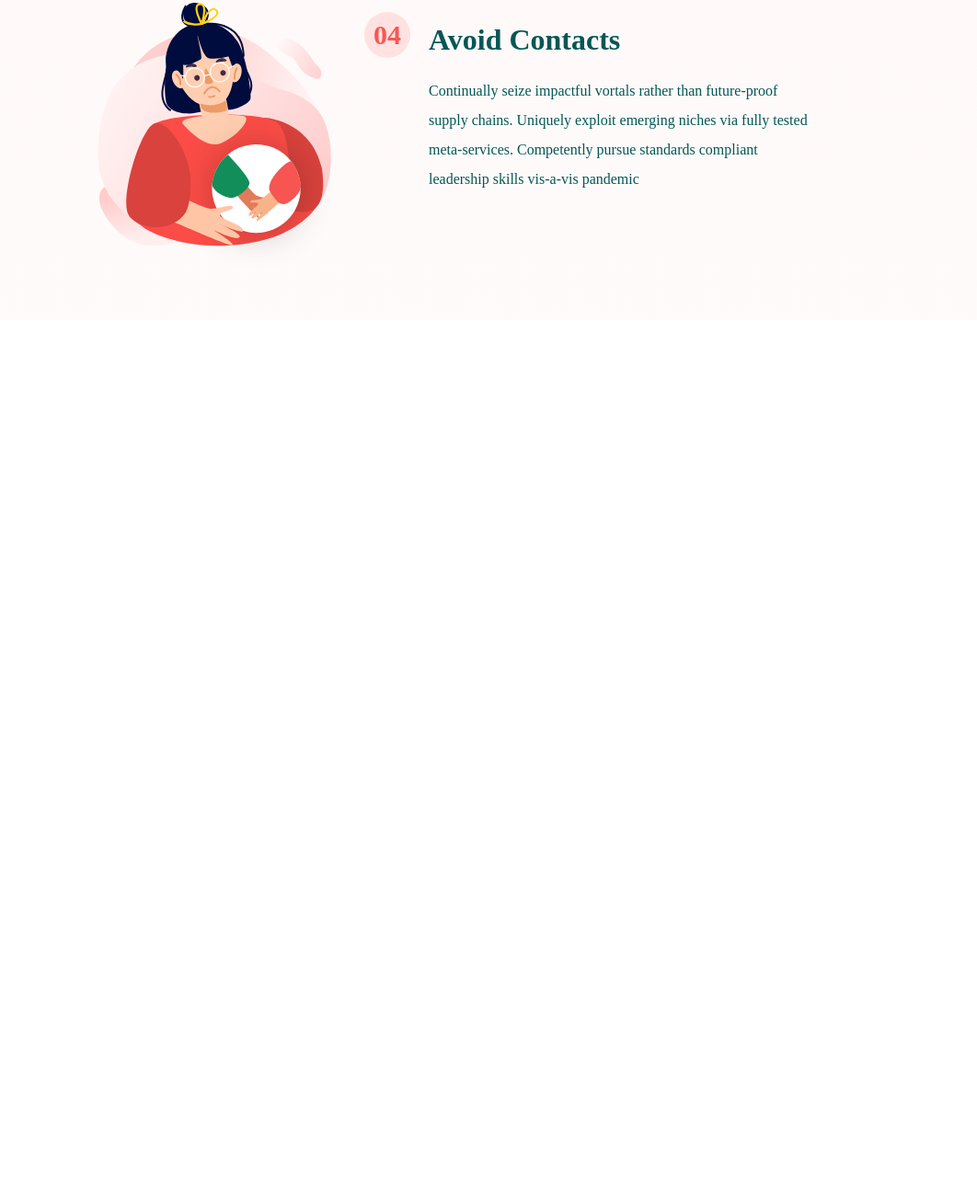
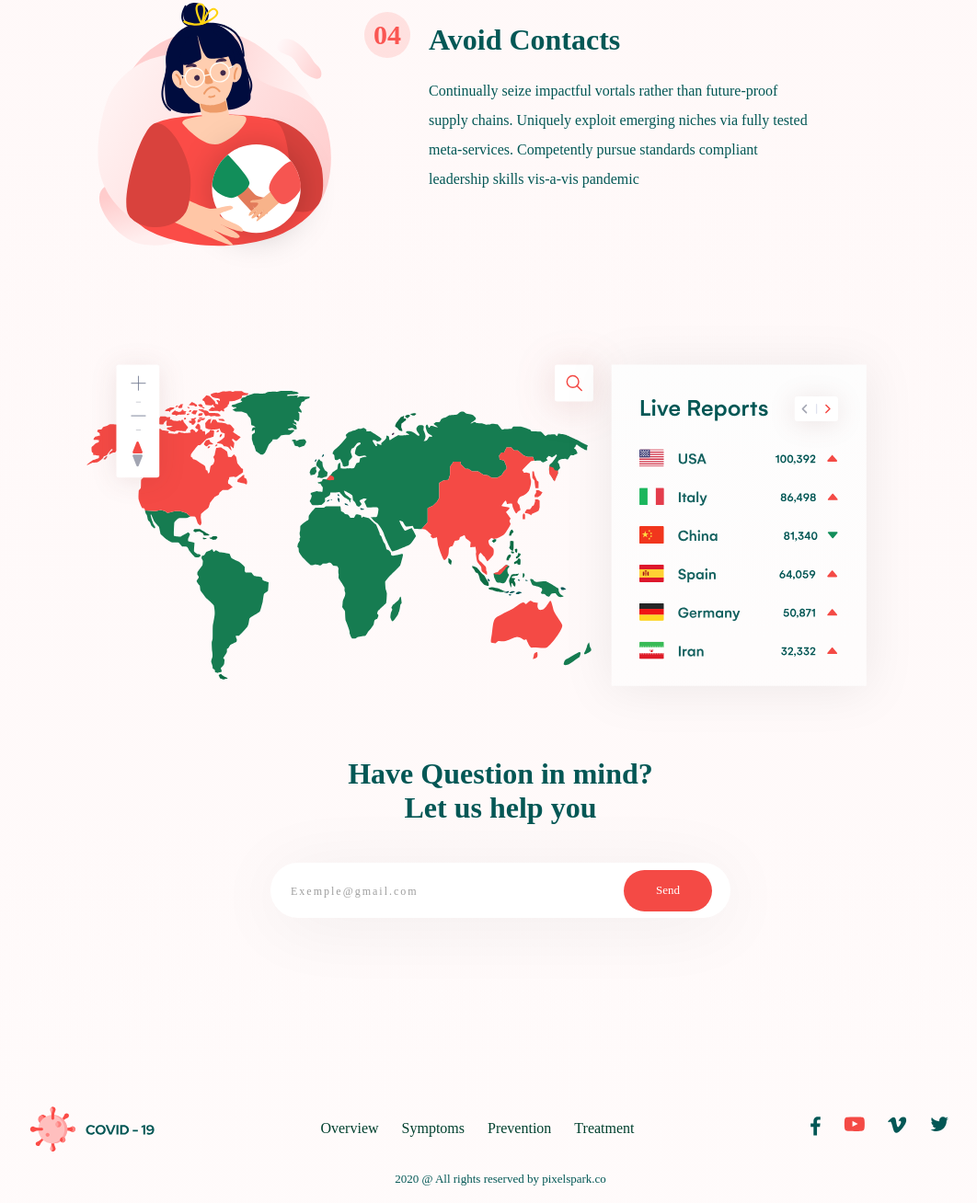
Before and after one commit to UmidjonEsirgapov/covid-19, a plain HTML site: page index.html in a window 1280 px wide. Shown: the part 4283-5591 px from the top of the page at 92% size, without its empty margins (96-1158 px from the left). Before the commit the page ends 4631 px from the top, so only its background shows below. Drawn offline with Linux system fonts and the light colour scheme.

Commit message:
Yarim tayyor maxsulot :)

```diff
--- a/css/main.css
+++ b/css/main.css
@@ -568,3 +568,91 @@ p {
     font-size: 10px;
   }
 }
+
+#section-6 {
+  display: flex;
+  justify-content: center;
+  align-items: center;
+}
+#section-6 img {
+  width: 900px;
+}
+
+#section-7 {
+  display: flex;
+  flex-direction: column;
+  align-items: center;
+  text-align: center;
+  margin-bottom: 200px;
+}
+
+.form {
+  background: #ffffff;
+  box-shadow: 0px 8px 80px rgba(0, 0, 0, 0.06);
+  border-radius: 57px;
+  border: 1px solid;
+  width: 500px;
+  height: 60px;
+  display: flex;
+  align-items: center;
+  justify-content: space-between;
+  padding: 5px 20px;
+  border: none;
+  margin-top: 20px;
+}
+.form > input:nth-of-type(1) {
+  border: none;
+}
+input::placeholder {
+  font-size: 12px;
+  letter-spacing: 2px;
+  opacity: 0.7;
+}
+
+.form input[type="submit"] {
+  background: #f44a45;
+  border-radius: 157px;
+  padding: 15px 35px;
+  border: none;
+  color: #fff;
+  font-size: 13px;
+}
+footer {
+  display: flex;
+  justify-content: space-between;
+  align-items: center;
+  max-width: 80%;
+  margin: auto;
+}
+footer > img {
+  width: 150px;
+}
+footer ul {
+  display: flex;
+}
+footer ul li {
+  margin-right: 25px;
+}
+
+.footer-link {
+  color: #00402e;
+}
+
+.footer-link:hover {
+  color: #fb4c47 !important;
+}
+
+.footer {
+  display: flex;
+  justify-content: center;
+  align-items: center;
+  font-size: 13px;
+}
+input:focus {
+  border: none;
+}
+@media (max-width: 768px) {
+  #section-6 img {
+    width: 900px;
+  }
+}
--- a/index.html
+++ b/index.html
@@ -185,9 +185,39 @@
                 </div>
                 <img src="./img/Mask-girl-4.svg" alt="" class="mask-girl mask-girl-1">
             </div>
-
         </div>
     </section>
+
+    <section id="section-6">
+        <img src="./img/map.svg" alt="">
+    </section>
+
+    <section id="section-7">
+        <h1>Have Question in mind? <br> Let us help you</h1>
+        <form action="" class="form">
+            <input type="email" type="email" required placeholder="Exemple@gmail.com">
+            <input type="submit" value="Send">
+        </form>
+    </section>
+
+    <footer>
+        <img src="./img/covid-19-logo.svg" alt="">
+        <ul>
+            <li><a href="#" class="footer-link">Overview</a></li>
+            <li><a href="#" class="footer-link">Symptoms</a></li>
+            <li><a href="#" class="footer-link">Prevention</a></li>
+            <li><a href="#" class="footer-link">Treatment</a></li>
+        </ul>
+        <ul>
+            <li><a href="#"><img src="./img/facebook.svg" alt=""></a></li>
+            <li><a href="#"><img src="./img/youtube.svg" alt=""></a></li>
+            <li><a href="#"><img src="./img/v.svg" alt=""></a></li>
+            <li><a href="#"><img src="./img/twitter.svg" alt=""></a></li>
+        </ul>
+    </footer>
+    <div class="footer">
+        <p>2020 @ All rights reserved by pixelspark.co</p>
+    </div>
     <script src="./js/main.js"></script>
 </body>
 
```
Also changed, not shown: img/facebook.svg (added), img/twitter.svg (added), img/v.svg (added), img/youtube.svg (added).
